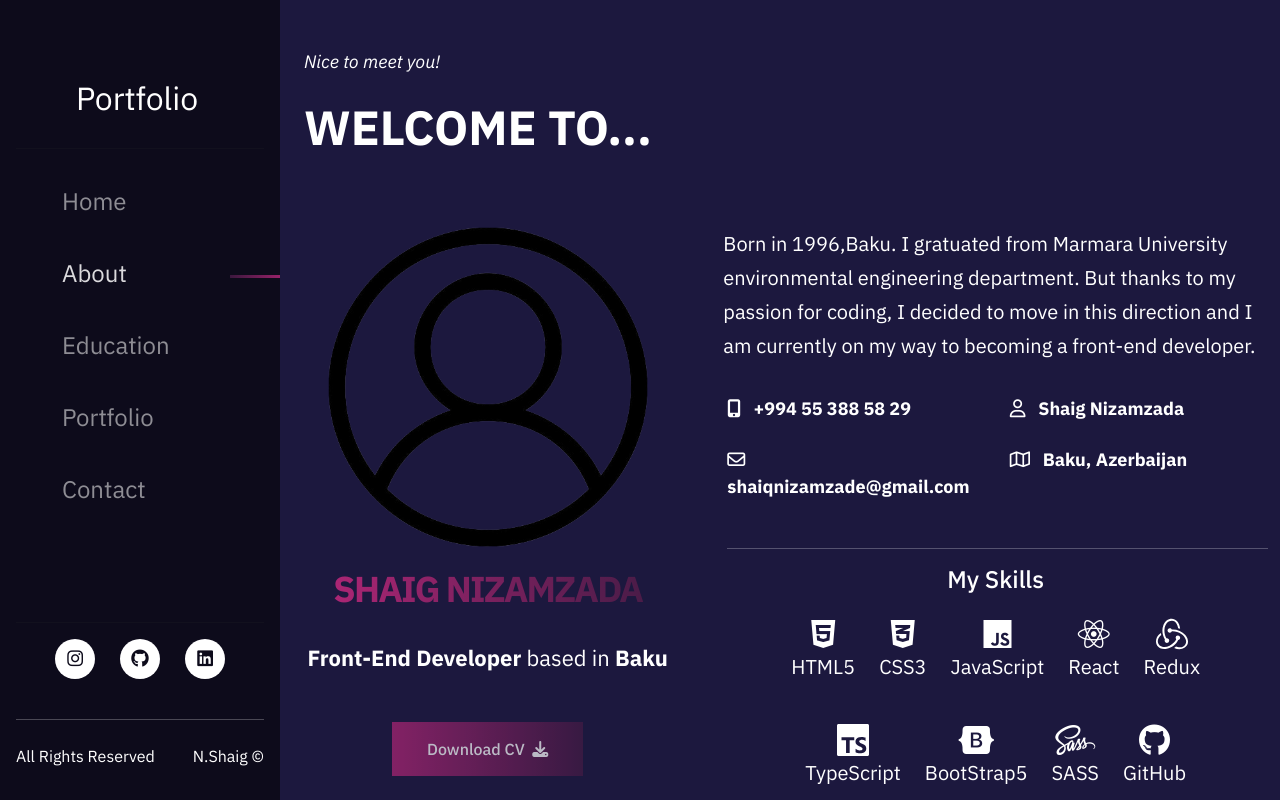
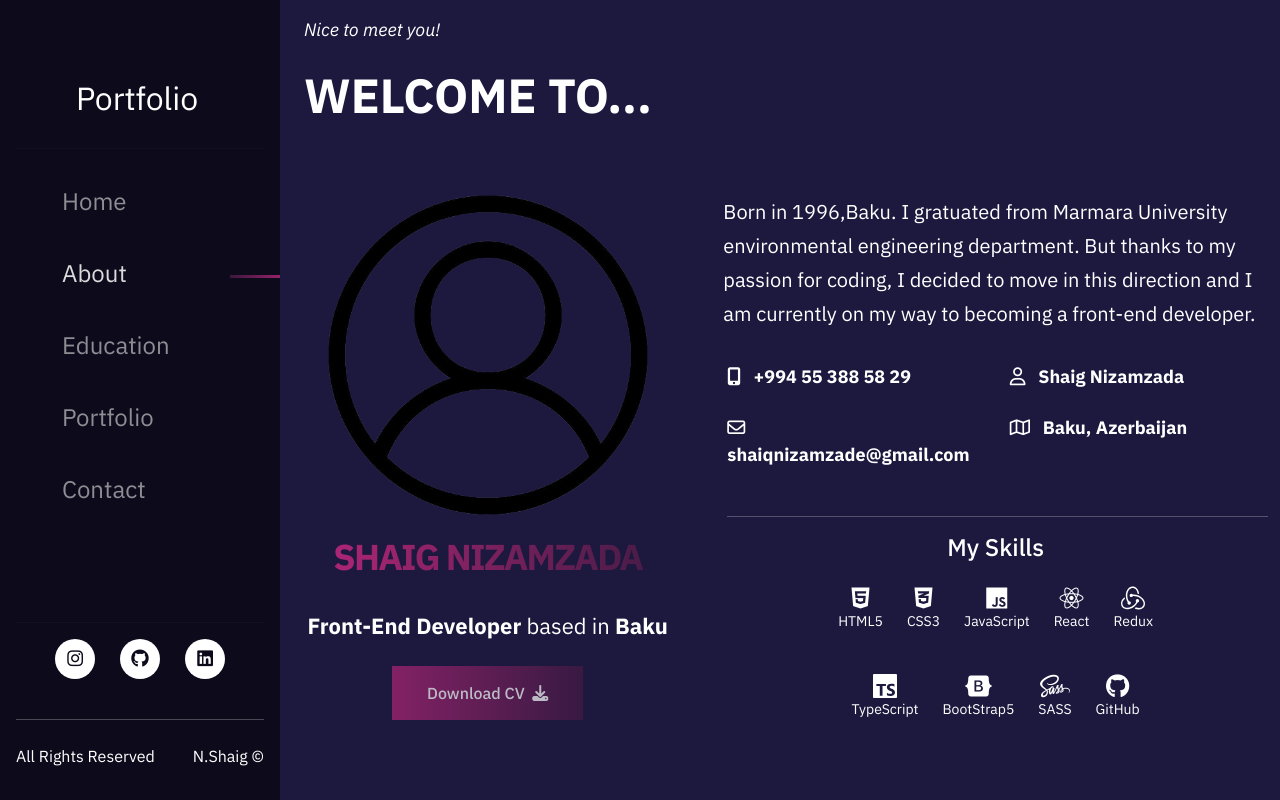
Before and after one commit to ShaigNizamzada/Portfolio, a React (Vite) app: page /about in a window 1280 px wide. Built offline with nearby package versions, Linux system fonts and the light colour scheme.

Commit message:
v28.05.2024 done. sidebar+profil photo are still remaining

```diff
--- a/src/assets/sass/_about.scss
+++ b/src/assets/sass/_about.scss
@@ -74,9 +74,12 @@
         color: #ffffff;
       }
       .logos-section {
+        p{
+          font-size: 14px;
+        }
         .icon {
           i {
-            font-size: clamp(16px, 7vw, 32px);
+            font-size: clamp(12px, 7vw, 24px);
             color: #ffffff;
             transition: 0.4s ease;
           }
--- a/src/assets/sass/_contact.scss
+++ b/src/assets/sass/_contact.scss
@@ -2,7 +2,7 @@
   background-color: #100e23;
   width: 100%;
   height: 100vh;
-  padding-top: 64px;
+  padding-top: 48px;
   overflow-x: hidden;
   .contact-section-left {
     .contact-section-left-top {
--- a/src/pages/About.jsx
+++ b/src/pages/About.jsx
@@ -12,7 +12,7 @@ const About = () => {
   }, []);
   return (
     <div className="about-section" data-aos="fade-left">
-      <div className="about-section-top ps-4 py-5">
+      <div className="about-section-top ps-4 pb-5 pt-3">
         <p className="nice-to">Nice to meet you!</p>
         <p className="welcome-to">WELCOME TO...</p>
       </div>
@@ -22,7 +22,7 @@ const About = () => {
             <div className="about-section-middle-left text-center">
               <img src={profilphoto} alt="" width={320} />
               <h3 className="p-4">SHAIG NIZAMZADA</h3>
-              <p className="developer-section mt-2 my-5">
+              <p className="developer-section mt-2 my-4">
                 {" "}
                 <span className="bold-text-section ">
                   Front-End Developer
@@ -75,7 +75,7 @@ const About = () => {
               </div>
               <div className="skills-section">
                 <div className="row">
-                  <div className="col-10 mx-auto">
+                  <div className="col-9 mx-auto">
                     <div className="d-flex justify-content-center align-items-center flex-column">
                       <h5 className="skill-text text-center mb-4">My Skills</h5>
                       <div className="logos-section d-flex gap-4 flex-wrap align-items-center justify-content-center">
@@ -98,7 +98,7 @@ const About = () => {
                         <div className="icon d-flex flex-column align-items-center justify-content-center">
                           <SiRedux
                             style={{
-                              fontSize: "clamp(16px,7vw,32px",
+                              fontSize: "24px",
                               color: "#ffffff",
                             }}
                             className="redux"
@@ -108,7 +108,7 @@ const About = () => {
                         <div className="icon d-flex flex-column align-items-center justify-content-center">
                           <SiTypescript
                             style={{
-                              fontSize: "clamp(16px,7vw,32px",
+                              fontSize: "24px",
                               color: "#ffffff",
                             }}
                             className="ts"
```
